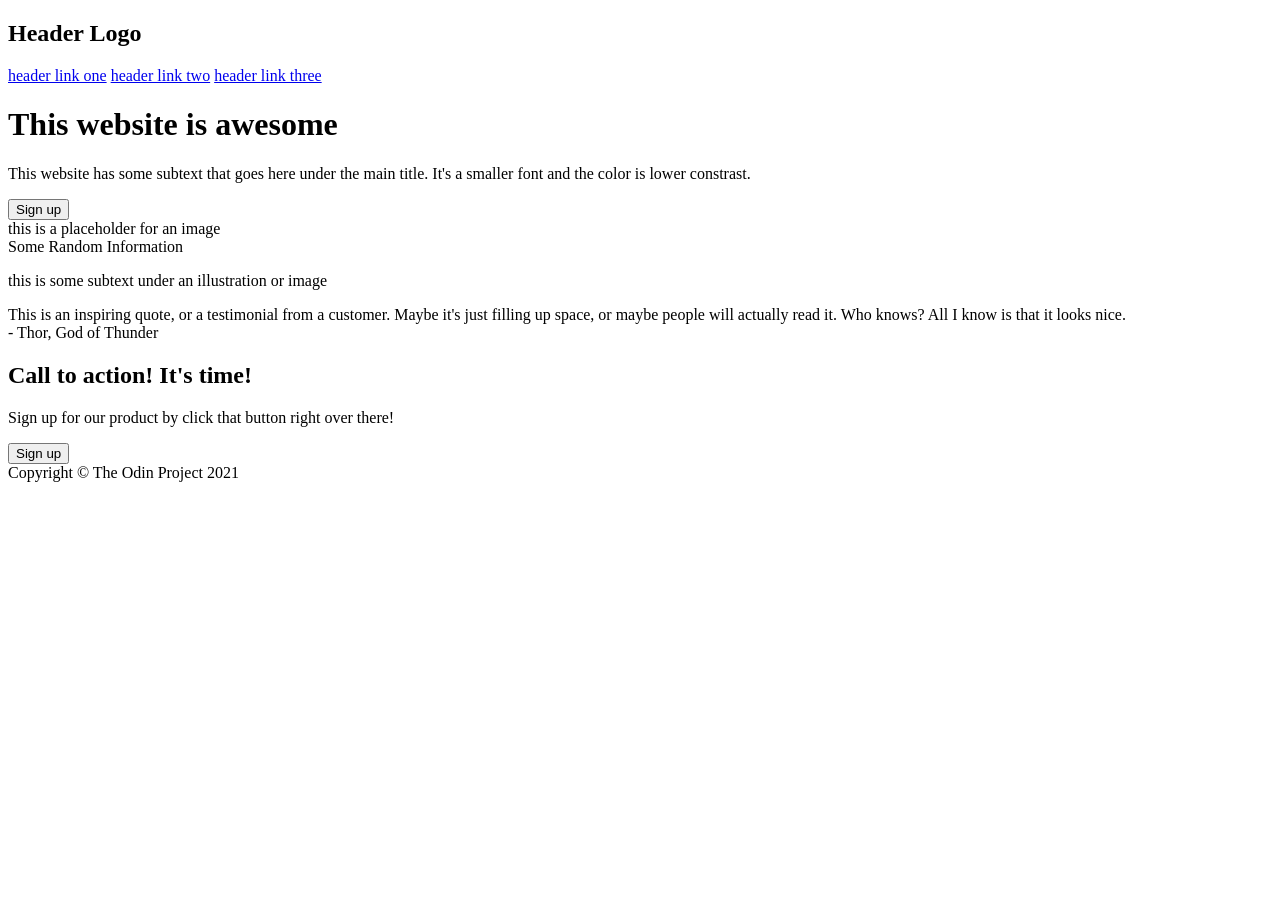
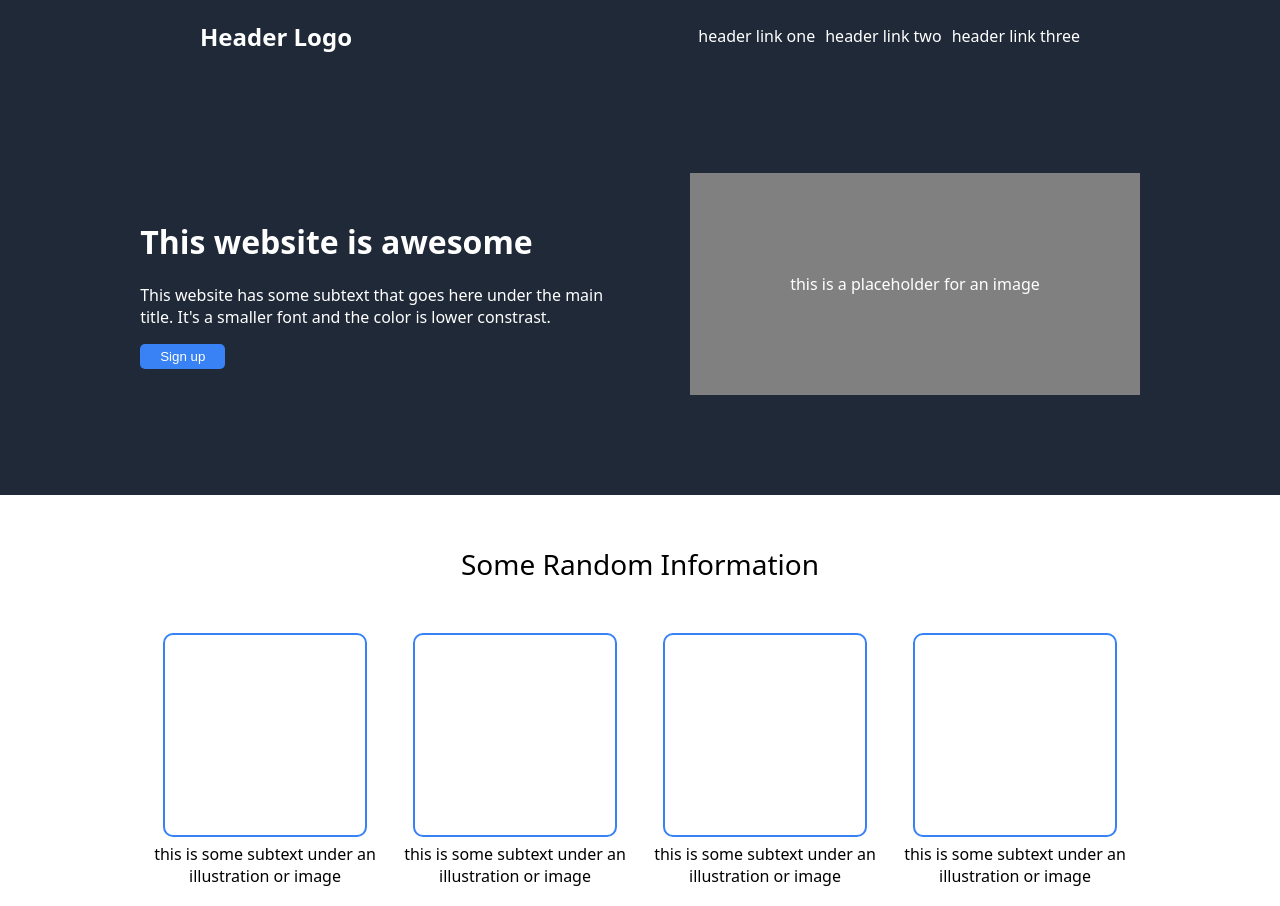
Before and after one commit to MrPersonDev/flexbox-site, a plain HTML site: page index.html in a window 1280 px wide. Shown: the top 906 px of the page. Before the commit the page ends 800 px from the top, so only its background shows below. Drawn offline with Linux system fonts and the light colour scheme.

Commit message:
Forgot to commit: here's the rest of the website.

```diff
--- a/index.html
+++ b/index.html
@@ -16,8 +16,8 @@
             <a href="/three">header link three</a>
         </div>
     </div>
-    <div class="description">
-        <div class="text">
+    <div class="content description">
+        <div class="description-text">
             <h1>This website is awesome</h1>
             <p>This website has some subtext that goes here under the main title. It's a smaller font and the color is lower constrast.</p>
             <button>Sign up</button>
@@ -26,17 +26,29 @@
             this is a placeholder for an image
         </div>
     </div>
-    <div class="info">
-        <div class="text">Some Random Information</div>
+    <div class="content info">
+        <div class="info text">Some Random Information</div>
         <div class="images">
+            <div class="image">
+                <div class="box"></div>
+                <p>this is some subtext under an illustration or image</p>
+            </div>
+            <div class="image">
+                <div class="box"></div>
+                <p>this is some subtext under an illustration or image</p>
+            </div>
+            <div class="image">
+                <div class="box"></div>
+                <p>this is some subtext under an illustration or image</p>
+            </div>
             <div class="image">
                 <div class="box"></div>
                 <p>this is some subtext under an illustration or image</p>
             </div>
         </div>
     </div>
-    <div class="quote">
-        <div class="text">
+    <div class="content quote">
+        <div class="quote text">
             This is an inspiring quote, or a testimonial from a customer. Maybe it's just filling up space, or maybe people
             will actually read it. Who knows? All I know is that it looks nice.
         </div>
@@ -44,11 +56,11 @@
             - Thor, God of Thunder
         </div>
     </div>
-    <div class="call">
+    <div class="content call">
         <div class="card">
-            <div class="text">
+            <div class="card text">
                 <h2>Call to action! It's time!</h2>
-                <p>Sign up for our product by click that button right over there!</p>
+                <div class="sign-up-text">Sign up for our product by click that button right over there!</div>
             </div>
             <button>Sign up</button>
         </div>
--- a/styles.css
+++ b/styles.css
@@ -0,0 +1,150 @@
+body {
+    font-family: system-ui, -apple-system, BlinkMacSystemFont, 'Segoe UI', Roboto, Oxygen, Ubuntu, Cantarell, 'Open Sans', 'Helvetica Neue', sans-serif;
+    display: flex;
+    flex-direction: column;
+    margin: 0px;
+}
+
+.content {
+    display: flex;
+    justify-content: center;
+    align-items: center;
+    padding: 100px;
+}
+
+h2 {
+    color: white;
+}
+
+a {
+    color: white;
+    text-decoration: none;
+}
+
+button {
+    color: white;
+    background-color: #3882f6;
+    border-radius: 5px;
+    border-style: none;
+    padding: 5px;
+    padding-left: 20px;
+    padding-right: 20px;
+}
+
+.header {
+    background-color: #1f2937;
+    display: flex;
+    justify-content: space-between;
+    align-items: center;
+    padding-left: 200px;
+    padding-right: 200px;
+}
+
+.links {
+    display: flex;
+    gap: 10px;
+}
+
+.description {
+    color: white;
+    background-color: #1f2937;
+    gap: 50px;
+}
+
+.description-text {
+    max-width: 500px;
+}
+
+.placeholder {
+    background-color: grey;
+    padding: 100px;
+}
+
+.info {
+    display: flex;
+    flex-direction: column;
+    justify-content: center;
+    align-items: center;
+}
+
+.info.text {
+    font-weight: 500;
+    font-size: 28px;
+    margin-top: -50px;
+    margin-bottom: 50px;
+}
+
+.images {
+    display: flex;
+    justify-content: center;
+    align-items: center;
+}
+
+.image {
+    text-align: center;
+    display: flex;
+    flex-direction: column;
+    align-items: center;
+    max-width: 250px;
+}
+
+.box {
+    border: 2px solid #3882f6;
+    border-radius: 10px;
+    width: 200px;
+    height: 200px;
+    margin-bottom: -10px;
+}
+
+.quote {
+    background-color: #e5e7eb;
+    display: flex;
+    flex-direction: column;
+}
+
+.quote.text {
+    font-size: 20px;
+    font-style: italic;
+    max-width: 600px;
+}
+
+.thor {
+    font-weight: bold;
+    margin-left: 400px;
+}
+
+.card {
+    background-color: #3882f6;
+    border-radius: 20px;
+    display: flex;
+    padding: 10px;
+    padding-left: 50px;
+    padding-right: 50px;
+}
+
+.card.text {
+    display: flex;
+    flex-direction: column;
+    margin-top: -10px;
+}
+
+.sign-up-text {
+    color: white;
+    margin-top: -20px;
+}
+
+.card button {
+    border-style: solid;
+    margin-top: auto;
+    margin-bottom: auto;
+    height: 40px;
+}
+
+.footer {
+    color: white;
+    background-color: #1f2937;
+    display: flex;
+    justify-content: center;
+    align-items: center;
+    padding: 20px;
+}
```
